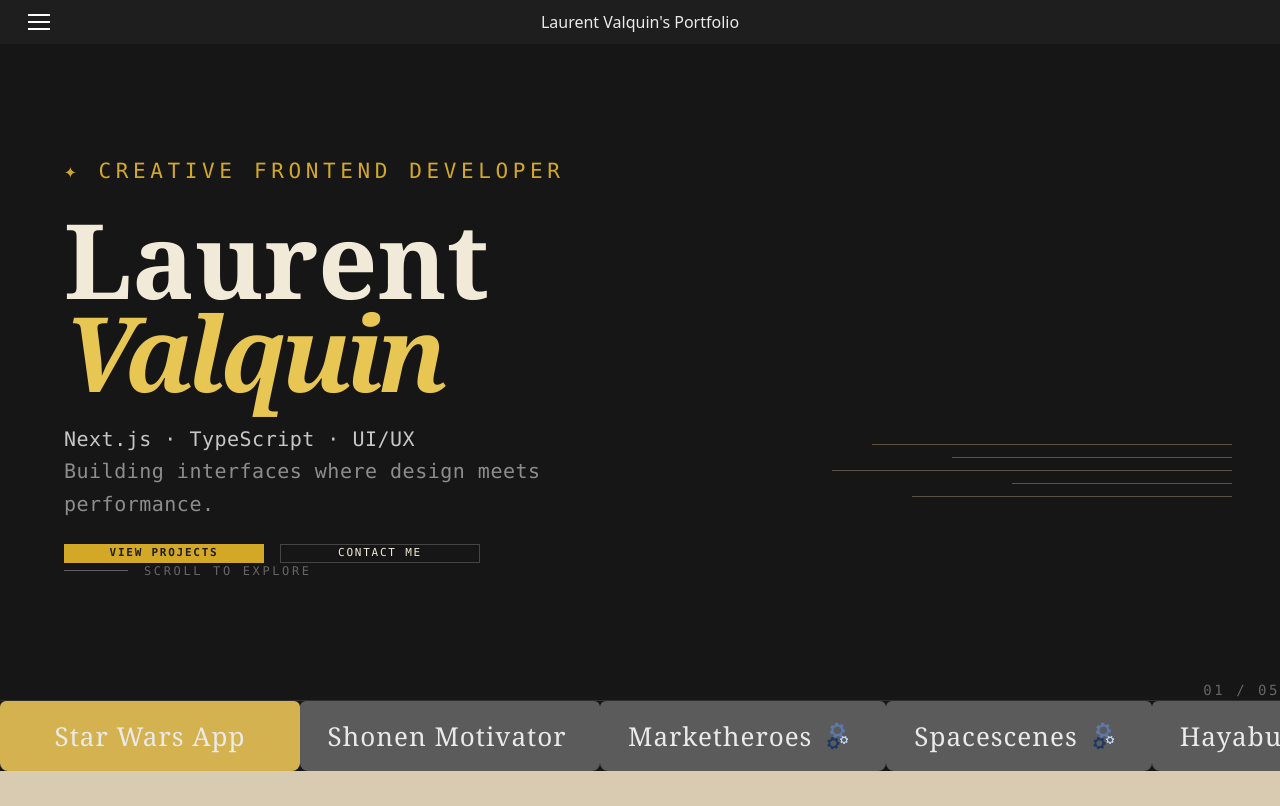
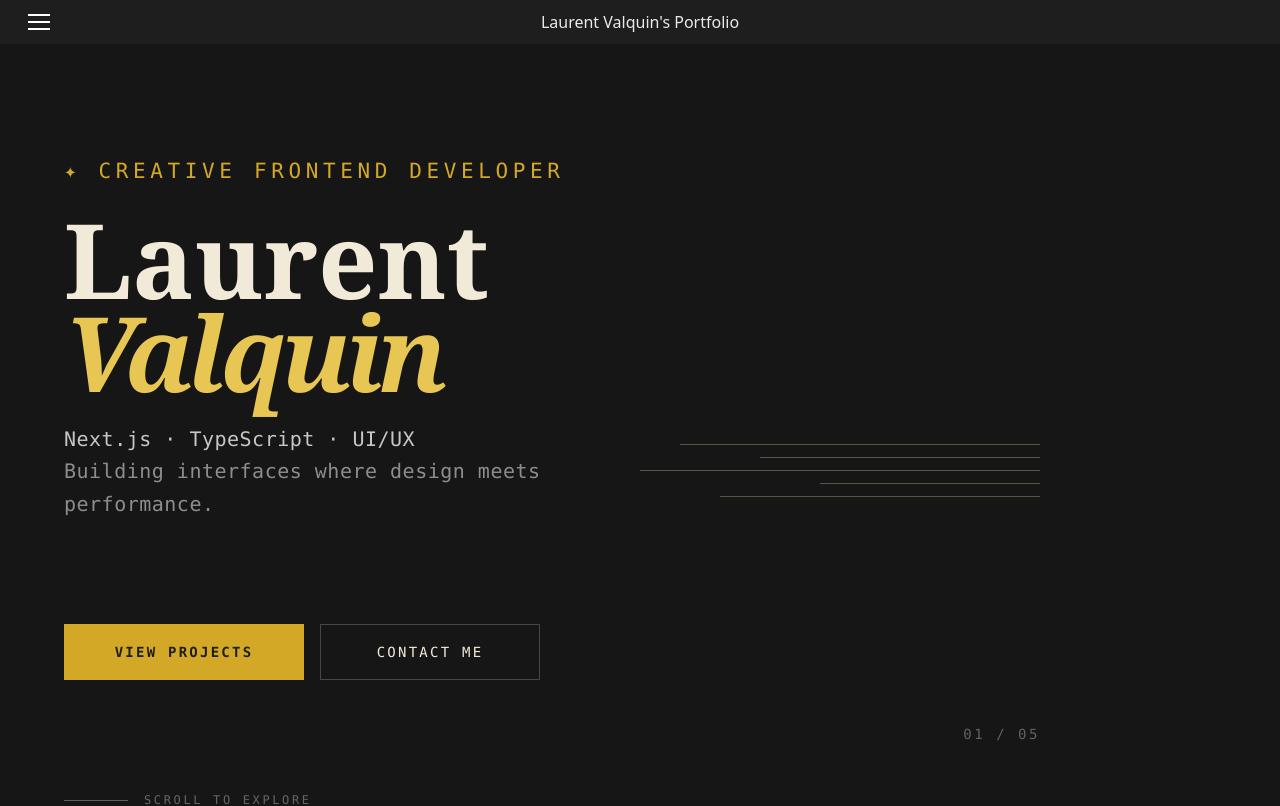
Before and after one commit to laurent-Valq/portfolio-laurent, a Next.js app: page / in a window 1280 px wide. Shown: the top 806 px of the page. Built offline with nearby package versions, Linux system fonts and the light colour scheme.

Commit message:
feat: layout fixes and hero section polish

```diff
--- a/app/page.tsx
+++ b/app/page.tsx
@@ -16,14 +16,17 @@ export default function Home() {
   };
 
   return (
-    <main className="min-h-screen bg-[#d9cbb1] flex flex-col">
+    <main className="bg-[#d9cbb1] flex flex-col">
       <section className="w-full bg-[#161616]">
         <HeroSection />
       </section>
 
+      <span className="block w-full h-px bg-[#ffffff1a]" />
+
       <section
         id="projects"
-        className="relative w-full bg-[#161616] border-t border-[#ffffff1a] px-4 py-3 sm:px-6 sm:py-4 lg:px-8"
+        className="relative w-full flex-1 bg-[#161616] border-t border-[#ffffff1a] px-4 py-3 sm:px-6 sm:py-4 lg:px-8"
+        style={{paddingLeft: 'clamp(1rem, 5vw, 7rem)'}}
       >
         <div className="mx-auto w-full max-w-[1400px]">
           <div className="flex flex-nowrap overflow-x-auto">
--- a/components/HeroSection.tsx
+++ b/components/HeroSection.tsx
@@ -1,6 +1,7 @@
 export default function HeroSection() {
     return (
-        <section className="relative flex min-h-[78vh] w-full flex-col lg:min-h-[82vh] lg:flex-row lg:justify-end py-12 lg:py-16">
+        <section className="relative flex min-h-[78vh] w-full flex-col lg:min-h-[82vh] lg:flex-row lg:justify-end py-12 lg:py-16"
+        style={{paddingBottom: '4rem'}}>
 
         {/* Colonne gauche — contenu */}
         <div
@@ -13,7 +14,7 @@ export default function HeroSection() {
               ✦ Creative Frontend Developer
             </p>
 
-            <h1 className="m-0 font-serif text-6xl font-bold leading-[0.9] tracking- text-[#F2EAD8] sm:text-7xl md:text-8xl lg:text-[92px] xl:text-[104px]">
+            <h1 className="m-0 font-serif text-6xl font-bold leading-[0.9] text-[#F2EAD8] sm:text-7xl md:text-8xl lg:text-[92px] xl:text-[104px]">
               Laurent
               <br />
               <span className="font-bold italic text-[#E8C653] tracking-tighter">Valquin</span>
@@ -27,23 +28,26 @@ export default function HeroSection() {
               </span>
             </p>
 
-            <div className="mt-4 flex flex-col gap-4 sm:flex-row">
+            <div className="flex flex-col gap-4 sm:flex-row"
+            style={{marginTop: '5rem'}}
+            >
               <a
                 href="#projects"
-                className="inline-flex min-w-[200px] items-center justify-center bg-[#D4A827] px-8 py-4 font-mono text-[11px] font-semibold uppercase tracking-[0.16em] text-[#1e1e1e] no-underline"
+                className="inline-flex min-w-[240px] h-[56px] items-center justify-center bg-[#D4A827] px-10 py-5 font-mono text-[14px] font-semibold uppercase tracking-[0.16em] text-[#1e1e1e] no-underline"
               >
                 View Projects
               </a>
               <a
                 href="mailto:laurentvalquin81@gmail.com"
-                className="inline-flex min-w-[200px] items-center justify-center border border-[#ffffff33] bg-transparent px-8 py-4 font-mono text-[11px] uppercase tracking-[0.16em] text-[#F2EAD8] no-underline"
+                className="inline-flex min-w-[220px] h-[56px] items-center justify-center border border-[#ffffff33] bg-transparent px-10 py-5 font-mono text-[14px] uppercase tracking-[0.16em] text-[#F2EAD8] no-underline"
               >
                 Contact Me
               </a>
             </div>
           </div>
 
-          <div className="mt-16 flex items-center gap-4 lg:mt-0">
+          <div className="mt-16 flex items-center gap-4 lg:mt-0"
+          style={{marginTop: '7rem'}}>
             <span className="h-px w-16 bg-[#5f5f5f]" />
             <span className="font-mono text-xs uppercase tracking-[0.22em] text-[#666]">
               Scroll to explore
@@ -56,7 +60,7 @@ export default function HeroSection() {
         <div className="hidden lg:flex lg:w-[45%] lg:flex-col lg:items-end lg:justify-between">
 
           <div className="flex flex-col gap-3 pt-2"
-          style={{paddingRight: '3rem', paddingTop: '25rem'}}
+          style={{paddingRight: '15rem', paddingTop: '25rem'}}
           >
             <span className="block h-px w-90 self-end bg-[#5b5243]" />
             <span className="block h-px w-70 self-end bg-[#5b5243]" />
@@ -65,7 +69,9 @@ export default function HeroSection() {
             <span className="block h-px w-80 self-end bg-[#5b5243]" />
           </div>
 
-          <div className="font-mono text-sm tracking-[0.18em] text-[#666]">
+          <div className="font-mono text-sm tracking-[0.18em] text-[#626262]"
+          style={{paddingRight: '15rem', paddingBottom: '4rem'}}
+          >
             01 / 05
           </div>
 
```
